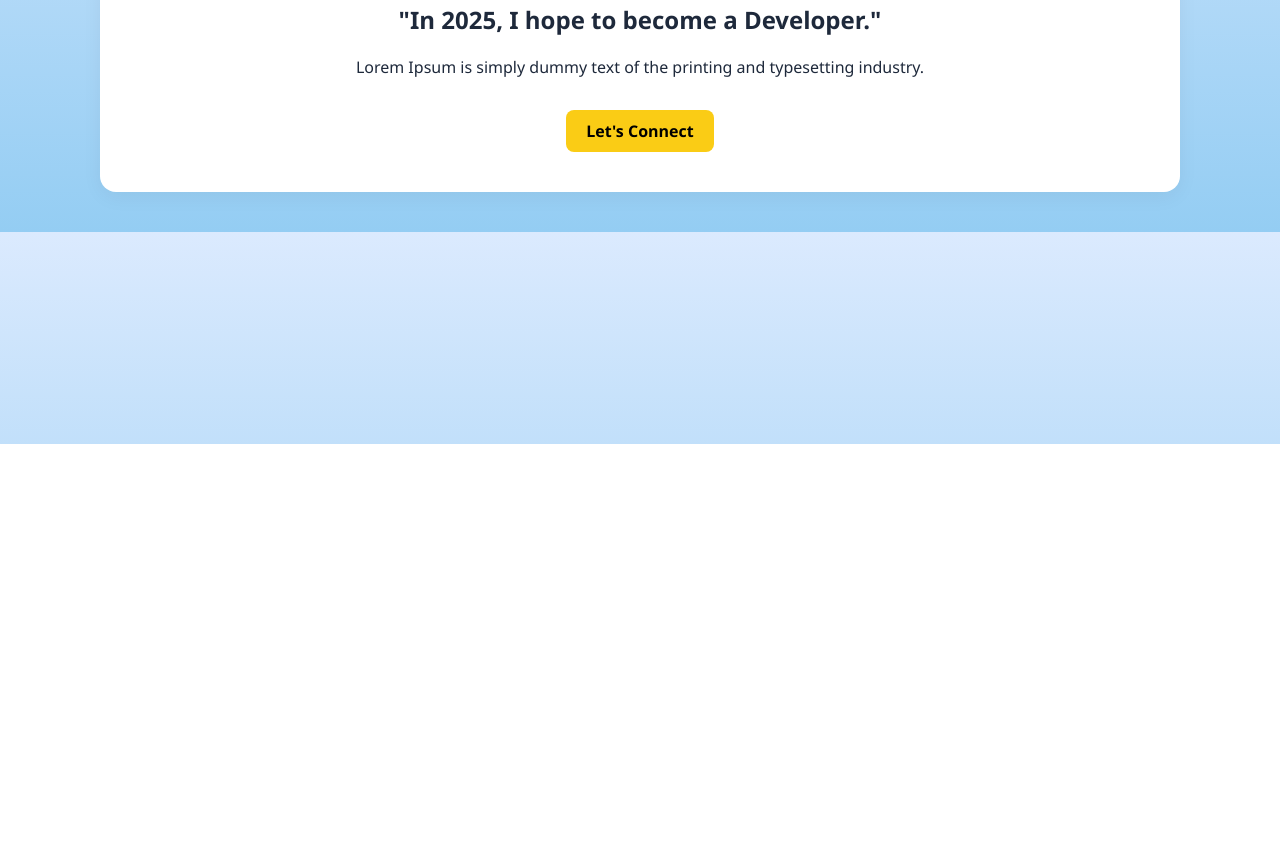
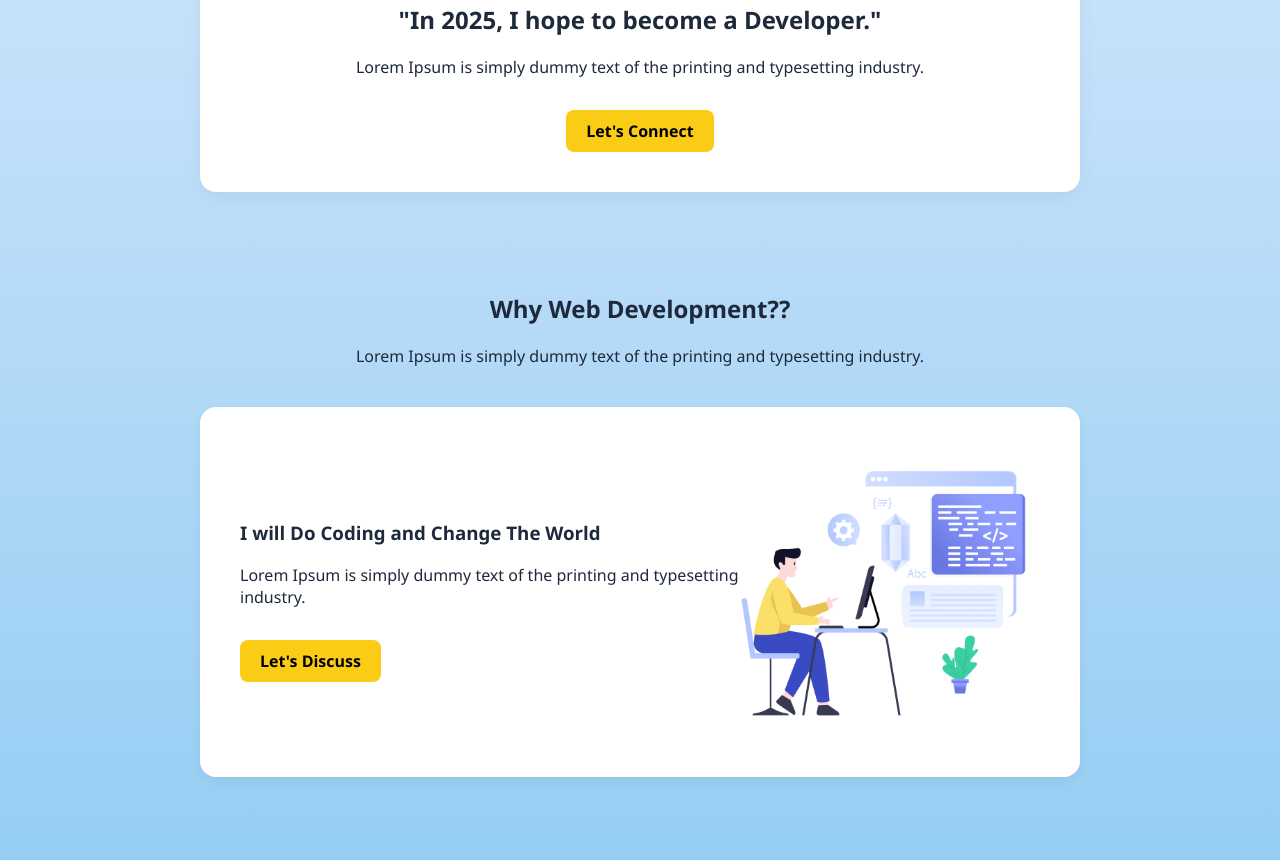
Before and after one commit to Coder7Raj/bootcamp-A1, a plain HTML site: page index.html in a window 1280 px wide. Shown: the part 356-1216 px from the top of the page. Before the commit the page ends 800 px from the top, so only its background shows below. Drawn offline with Linux system fonts and the light colour scheme.

Commit message:
why development section done

```diff
--- a/index.html
+++ b/index.html
@@ -21,5 +21,25 @@
       </p>
       <a href="#" class="btn">Let's Connect</a>
     </section>
+    <!--  -->
+    <section class="why-section">
+      <h2>Why Web Development??</h2>
+      <p>
+        Lorem Ipsum is simply dummy text of the printing and typesetting
+        industry.
+      </p>
+
+      <div class="why-card">
+        <div class="text">
+          <h3>I will Do Coding and Change The World</h3>
+          <p>
+            Lorem Ipsum is simply dummy text of the printing and typesetting
+            industry.
+          </p>
+          <a href="#" class="btn">Let's Discuss</a>
+        </div>
+        <img src="assets/working-developer.png" alt="Working Image" />
+      </div>
+    </section>
   </body>
 </html>
--- a/style.css
+++ b/style.css
@@ -42,7 +42,7 @@ body {
 /* Intro Card */
 .intro-card {
   background-color: #ffffff;
-  max-width: 1000px;
+  max-width: 800px;
   margin: 40px auto;
   text-align: center;
   padding: 40px;
@@ -53,3 +53,32 @@ body {
   width: 150px;
   margin-bottom: 10px;
 }
+/* Why Section */
+.why-section {
+  padding: 40px;
+  margin: 40px auto;
+  border-radius: 16px;
+  text-align: center;
+}
+.why-card {
+  background-color: #fff;
+  max-width: 800px;
+  margin: 40px auto;
+  display: flex;
+  flex-wrap: wrap;
+  align-items: center;
+  justify-content: space-between;
+  padding: 40px;
+  border-radius: 16px;
+  box-shadow: 0 4px 12px rgba(0, 0, 0, 0.05);
+}
+.why-card .text {
+  flex: 1;
+  min-width: 250px;
+  text-align: left;
+}
+.why-card img {
+  max-width: 300px;
+  height: auto;
+  margin-top: 20px;
+}
```
